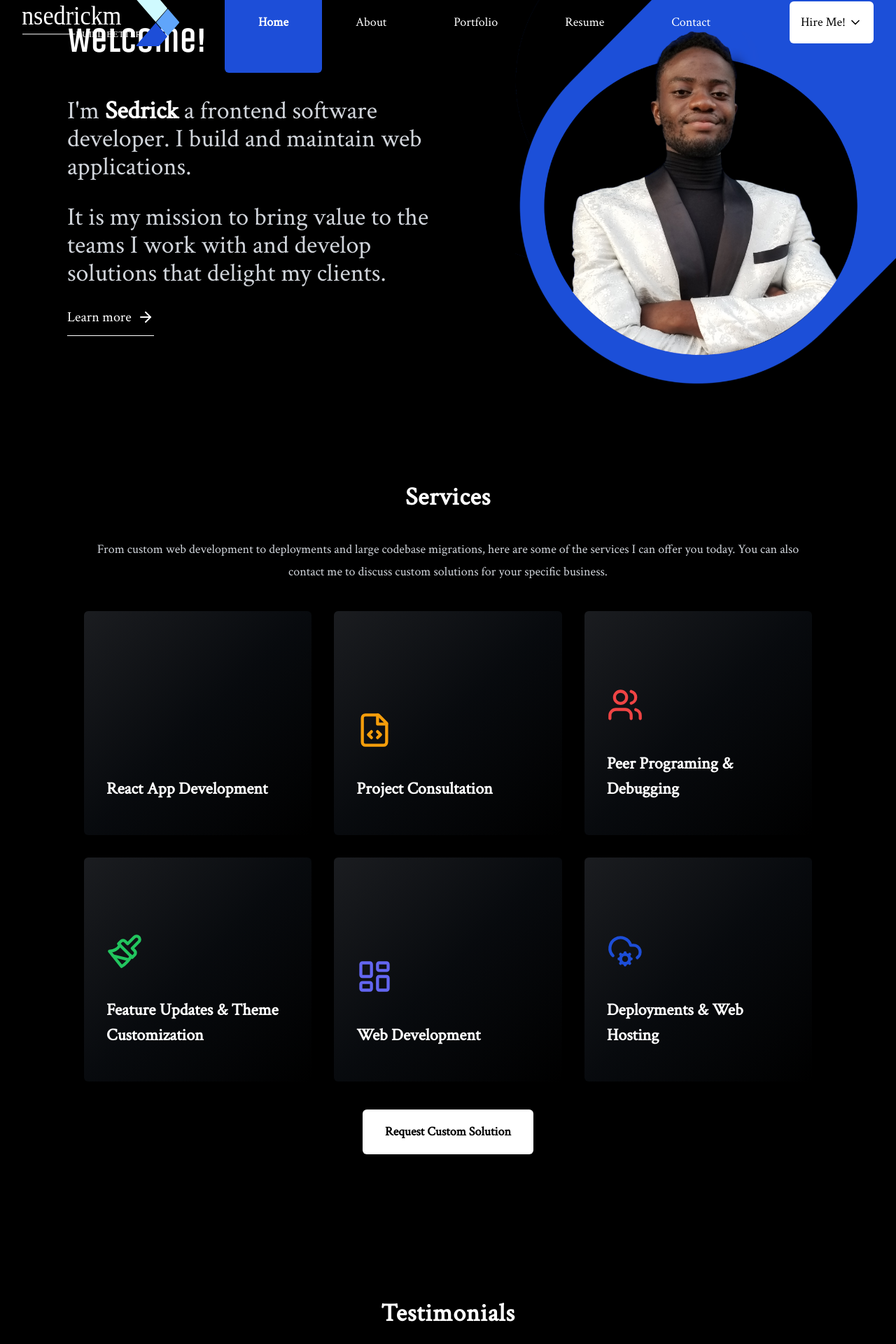
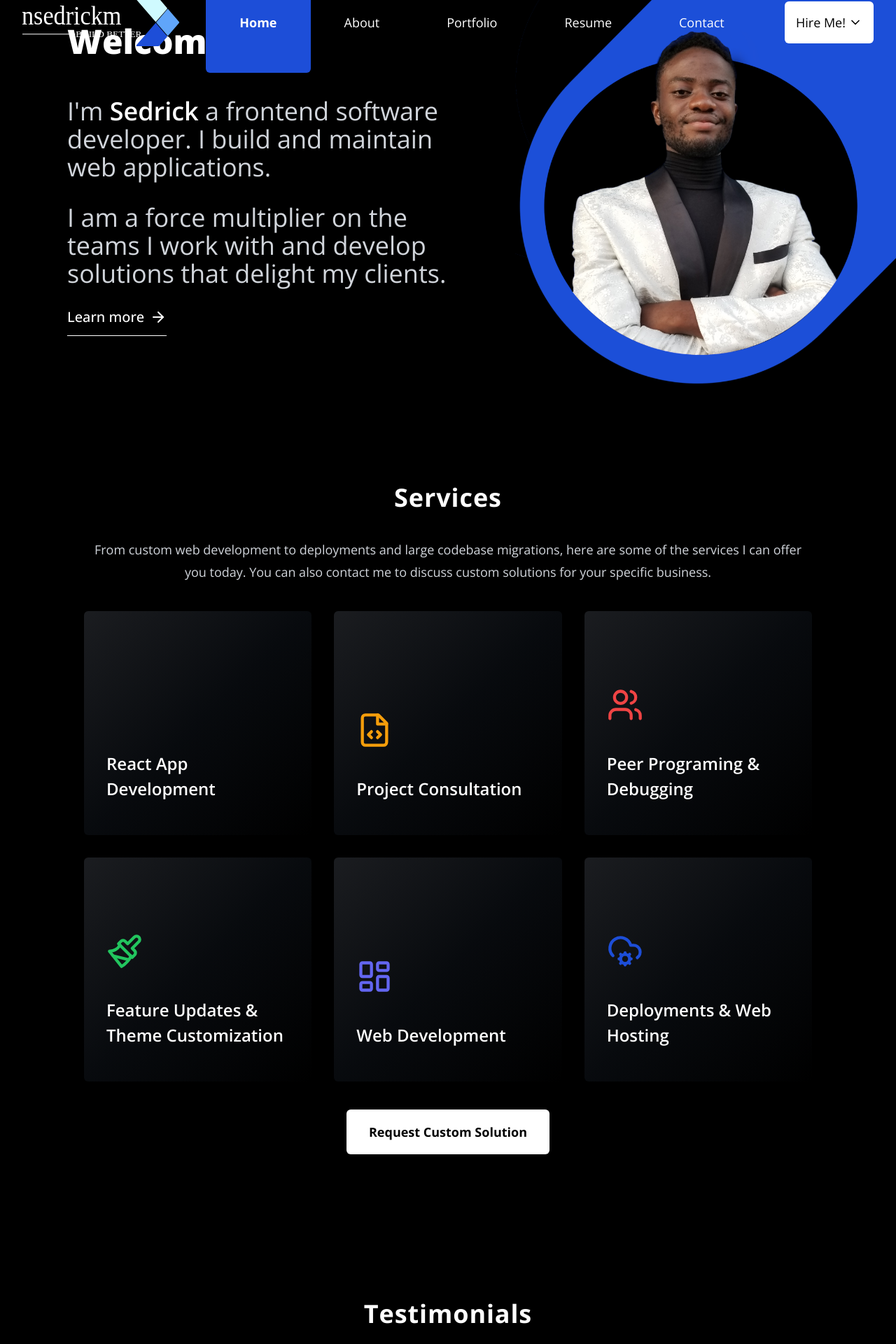
Before and after one commit to nSedrickm/nsedrickm.com, a Next.js app: page / in a window 1280 px wide. Shown: the part 40-1960 px from the top of the page at 70% size. Built offline with nearby package versions, Linux system fonts and the light colour scheme; some icons are missing.

Commit message:
test: remove page animation wrapper on top

```diff
--- a/src/app/components/ErrorBoundary.tsx
+++ /dev/null
@@ -1,43 +0,0 @@
-"use client";
-import React from "react";
-
-class ErrorBoundary extends React.Component<any, any> {
-  constructor(props: any) {
-    super(props);
-
-    // Define a state variable to track whether is an error or not
-    this.state = { hasError: false };
-  }
-  static getDerivedStateFromError(error: any) {
-    // Update state so the next render will show the fallback UI
-
-    return { hasError: true };
-  }
-  componentDidCatch(error: any, errorInfo: any) {
-    // You can use your own error logging service here
-    console.log({ error, errorInfo });
-  }
-  render() {
-    // Check if the error is thrown
-    if (this.state.hasError) {
-      // You can render any custom fallback UI
-      return (
-        <div>
-          <h2>Oops, there is an error!</h2>
-          <button
-            type="button"
-            onClick={() => this.setState({ hasError: false })}
-          >
-            Try again?
-          </button>
-        </div>
-      );
-    }
-
-    // Return children components in case of no error
-
-    return this.props.children;
-  }
-}
-
-export default ErrorBoundary;
--- a/src/app/components/Services.tsx
+++ b/src/app/components/Services.tsx
@@ -66,7 +66,7 @@ const services: Record<string, any>[] = [
 ];
 
 const variants = {
-  visible: { opacity: 1, y: 0, transition: { duration: 0.5 } },
+  visible: { opacity: 1, y: 0, transition: { duration: 0.2 } },
   hidden: { opacity: 0, y: -20 },
 };
 
@@ -77,15 +77,18 @@ export const Services = () => {
       className="p-6 mx-auto my-20 prose max-w-full lg:max-w-[85%]  md:scroll-mt-5 md:text-center prose-invert md:prose-lg"
       {...sectionAnimation}
     >
-      <h2 className="mb-8 text-3xl font-bold tracking-wide md:text-4xl">
+      <motion.h2
+        variants={variants}
+        className="mb-8 text-3xl font-bold tracking-wide md:text-4xl"
+      >
         Services
-      </h2>
+      </motion.h2>
 
-      <p>
+      <motion.p variants={variants}>
         From custom web development to deployments and large codebase
         migrations, here are some of the services I can offer you today. You can
         also contact me to discuss custom solutions for your specific business.
-      </p>
+      </motion.p>
 
       <div className="grid gap-8 my-10 text-left md:grid-cols-2 lg:grid-cols-3">
         {services.map((service, index) => (
--- a/src/app/components/Testimonials.tsx
+++ b/src/app/components/Testimonials.tsx
@@ -27,18 +27,27 @@ export const Testimonials = () => {
     }
   }
 
+  const variants = {
+    visible: { opacity: 1, y: 0, transition: { duration: 0.2 } },
+    hidden: { opacity: 0, y: -20 },
+  };
+
   return (
     <motion.section
       {...sectionAnimation}
       className="p-6 mx-auto my-20 prose max-w-full lg:max-w-[85%] md:my-40 md:scroll-mt-5 md:text-center prose-invert md:prose-lg"
     >
-      <h2 className="mb-8 text-3xl font-bold tracking-wide md:text-4xl">
+      <motion.h2
+        variants={variants}
+        className="mb-8 text-3xl font-bold tracking-wide md:text-4xl"
+      >
         Testimonials
-      </h2>
-      <p>
+      </motion.h2>
+
+      <motion.p variants={variants}>
         I am commited to providing the best service possible to my clients. Here
         are some of the reviews I have received from my clients on Upwork.
-      </p>
+      </motion.p>
 
       <div className="relative flex items-center justify-center gap-2 my-10 mb-10 ">
         <div className="absolute bottom-0 z-10 grid p-2 translate-y-1 rounded-full left-24 md:static md:left-20 place-items-center backdrop-blur">
--- a/src/app/layout.tsx
+++ b/src/app/layout.tsx
@@ -1,19 +1,12 @@
 import { ReactNode } from "react";
 import { Navbar, Footer, LayoutAnimationWrapper } from "@/components";
-import { Unica_One, Crimson_Text } from "next/font/google";
+import { Open_Sans } from "next/font/google";
 import clsx from "clsx";
-import ErrorBoundary from "./components/ErrorBoundary";
+
 import "./globals.css";
 
-const headingFont = Unica_One({
+const open_sans = Open_Sans({
   subsets: ["latin", "latin-ext"],
-  weight: "400",
-  variable: "--font-heading",
-});
-
-const bodyFont = Crimson_Text({
-  subsets: ["latin", "latin-ext"],
-  weight: "400",
   variable: "--font-body",
 });
 
@@ -36,19 +29,14 @@ interface Props {
 
 export default function RootLayout({ children }: Props) {
   return (
-    <html
-      lang="en"
-      className={clsx(headingFont.variable, bodyFont.variable, "scroll-smooth")}
-    >
+    <html lang="en" className={clsx(open_sans.variable, "scroll-smooth")}>
       <body>
         <LayoutAnimationWrapper>
-          <ErrorBoundary>
-            <div className="flex flex-col max-w-full min-h-screen text-white bg-black">
-              <Navbar />
-              <main className="flex-1">{children}</main>
-              <Footer />
-            </div>
-          </ErrorBoundary>
+          <div className="flex flex-col max-w-full min-h-screen text-white bg-black">
+            <Navbar />
+            <main className="flex-1">{children}</main>
+            <Footer />
+          </div>
         </LayoutAnimationWrapper>
       </body>
     </html>
--- a/src/app/page.tsx
+++ b/src/app/page.tsx
@@ -14,10 +14,11 @@ const variants = {
 
 const Home = () => {
   return (
-    <PageAnimationWrapper layoutId="home">
+    // <PageAnimationWrapper layoutId="home">
+    <>
       <header className="flex flex-col max-w-full space-y-8 prose lg:flex-row col-span-full prose-invert md:prose-lg prose-a:no-underline prose-p:my-4 prose-headings:font-heading">
         <div className="flex flex-col self-center flex-1 p-6 mt-20 overflow-hidden no-scrollbar sm:p-16 lg:p-24">
-          <motion.h1 variants={variants} className="font-heading">
+          <motion.h1 variants={variants} className="">
             Welcome!
           </motion.h1>
           <motion.p
@@ -33,7 +34,7 @@ const Home = () => {
             variants={variants}
             className="text-2xl font-light md:text-4xl"
           >
-            It is my mission to bring value to the teams I work with and develop
+            I am a force multiplier on the teams I work with and develop
             solutions that delight my clients.
           </motion.p>
 
@@ -58,7 +59,8 @@ const Home = () => {
 
       <Services />
       <Testimonials />
-    </PageAnimationWrapper>
+    </>
+    // </PageAnimationWrapper>
   );
 };
 
```
